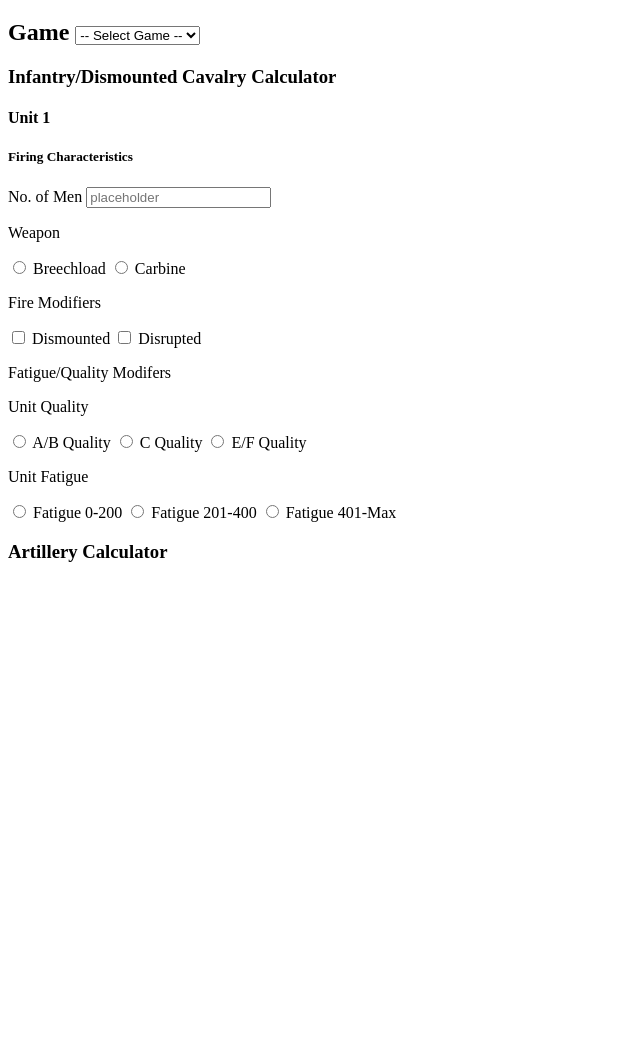
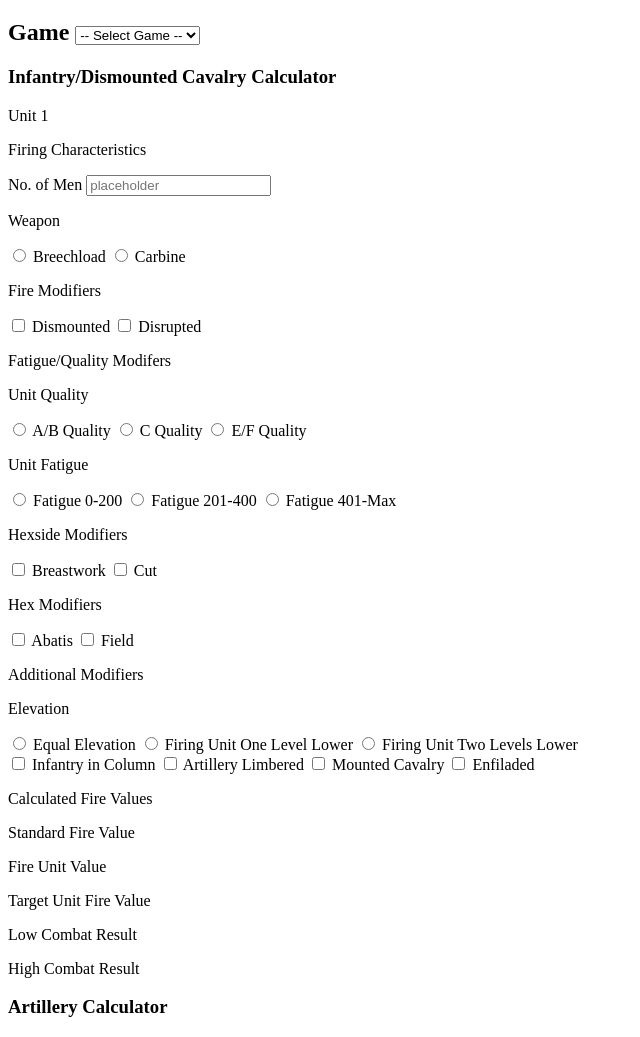
Before and after one commit to cvasquez23/cwb-calculator, an Electron app: page index.html in a window 800 px wide. Shown: the part 61-1098 px from the top of the page, without its empty margins (0-640 px from the left). Before the commit the page ends 800 px from the top, so only its background shows below. Drawn offline with Linux system fonts and the light colour scheme.

Commit message:
09.26.2023-2

```diff
--- a/index.html
+++ b/index.html
@@ -20,9 +20,9 @@
         <h3>Infantry/Dismounted Cavalry Calculator</h3>
         <div>
           <!-- Start Unit One Calculator -->
-          <h4>Unit 1</h4>
+          <p>Unit 1</p>
           <!-- Start Firing Characteristics -->
-          <h5>Firing Characteristics</h5>
+          <p>Firing Characteristics</p>
           <p>
             No. of Men
             <input id="unit1MenFiring" type="text" placeholder="placeholder" />
@@ -30,12 +30,7 @@
           <!-- Start Weapon Selection -->
           <div>
             <p>Weapon</p>
-            <input
-              type="radio"
-              id="breechload"
-              name="weapon"
-              value="breechload"
-            />
+            <input type="radio" id="breechload" name="weapon" value="breechload" />
             <label for="breechload">Breechload</label>
 
             <input type="radio" id="carbine" name="weapon" value="carbine" />
@@ -45,20 +40,10 @@
           <!-- Start Fire Modifiers -->
           <div>
             <p>Fire Modifiers</p>
-            <input
-              type="checkbox"
-              id="dismounted"
-              name="dismounted"
-              value="Dismounted"
-            />
+            <input type="checkbox" id="dismounted" name="dismounted" value="Dismounted" />
             <label for="dismounted"> Dismounted</label>
 
-            <input
-              type="checkbox"
-              id="disrupted"
-              name="disrupted"
-              value="Disrupted"
-            />
+            <input type="checkbox" id="disrupted" name="disrupted" value="Disrupted" />
             <label for="Disrupted"> Disrupted</label>
           </div>
           <!-- End Fire Modifiers -->
@@ -66,49 +51,97 @@
           <div>
             <p>Fatigue/Quality Modifers</p>
             <p>Unit Quality</p>
-            <input
-              type="radio"
-              id="qualityAB"
-              name="quality"
-              value="qualityAB"
-            />
+
+            <input type="radio" id="qualityAB" name="quality" value="qualityAB" />
             <label for="qualityAB">A/B Quality</label>
 
             <input type="radio" id="qualityC" name="quality" value="qualityC" />
             <label for="qualityC">C Quality</label>
 
-            <input
-              type="radio"
-              id="qualityEF"
-              name="quality"
-              value="qualityEF"
-            />
+            <input type="radio" id="qualityEF" name="quality" value="qualityEF" />
             <label for="qualityEF">E/F Quality</label>
             <p>Unit Fatigue</p>
-            <input
-              type="radio"
-              id="fatigueLow"
-              name="fatigue"
-              value="fatigueLow"
-            />
+            <input type="radio" id="fatigueLow" name="fatigue" value="fatigueLow" />
             <label for="fatigueLow">Fatigue 0-200</label>
 
-            <input
-              type="radio"
-              id="fatigueMed"
-              name="fatigue"
-              value="fatigueMed"
-            />
+            <input type="radio" id="fatigueMed" name="fatigue" value="fatigueMed" />
             <label for="fatigueMed">Fatigue 201-400</label>
 
-            <input
-              type="radio"
-              id="fatigueHigh"
-              name="fatigue"
-              value="fatigueHigh"
-            />
+            <input type="radio" id="fatigueHigh" name="fatigue" value="fatigueHigh" />
             <label for="fatigueHigh">Fatigue 401-Max</label>
           </div>
+          <!-- End Fatigue/Quality Modifiers -->
+          <!-- Start Hexside Modifiers -->
+          <div>
+            <p>Hexside Modifiers</p>
+
+            <input type="checkbox" id="breastwork" name="breastwork" value="Breastwork" />
+            <label for="Breastwork"> Breastwork</label>
+
+            <input type="checkbox" id="cut" name="cut" value="Cut" />
+            <label for="Cut"> Cut</label>
+          </div>
+          <!-- End Hexside Modifiers -->
+          <!-- Hex Modifiers -->
+          <div>
+            <p>Hex Modifiers</p>
+
+            <input type="checkbox" id="abatis" name="abatis" value="Abatis" />
+            <label for="Abatis"> Abatis</label>
+
+            <input type="checkbox" id="field" name="field" value="Field" />
+            <label for="Field"> Field</label>
+          </div>
+          <!-- End Hex Modifiers -->
+          <!-- Start Additional Modifiers -->
+          <div>
+            <p>Additional Modifiers</p>
+
+            <p>Elevation</p>
+            <input type="radio" id="elevationSame" name="elevation" value="elevationSame" />
+            <label for="elevationSame">Equal Elevation</label>
+
+            <input type="radio" id="elevationOne" name="elevation" value="elevationOne" />
+            <label for="elevationOne">Firing Unit One Level Lower</label>
+
+            <input type="radio" id="elevationTwo" name="elevation" value="elevationTwo" />
+            <label for="elevationTwo">Firing Unit Two Levels Lower</label>
+
+            <br />
+
+            <input type="checkbox" id="infantryColumn" name="infantryColumn" value="infantryColumn" />
+            <label for="infantryColumn"> Infantry in Column</label>
+
+            <input type="checkbox" id="limberedArt" name="limberedArt" value="limberedArt" />
+            <label for="limberedArt"> Artillery Limbered</label>
+
+            <input type="checkbox" id="mounted" name="mounted" value="Mounted" />
+            <label for="Mounted"> Mounted Cavalry</label>
+
+            <input type="checkbox" id="enfiladed" name="enfiladed" value="Enfiladed" />
+            <label for="Enfiladed"> Enfiladed</label>
+          </div>
+          <!-- End Additional Modifiers -->
+          <!-- Start Calculated Fire Values -->
+          <div>
+            <p>Calculated Fire Values</p>
+
+            <p>Standard Fire Value</p>
+            <output name="standardFireValue"></output>
+
+            <p>Fire Unit Value</p>
+            <output name="fireUnitValue"></output>
+
+            <p>Target Unit Fire Value</p>
+            <output name="targetUnitFireValue"></output>
+
+            <p>Low Combat Result</p>
+            <u><output name="lowCombatResult"></output></u>
+
+            <p>High Combat Result</p>
+            <output name="highCombatResult"></output>
+          </div>
+          <!-- End Calculated Fire Values -->
         </div>
         <!-- End Unit One Calculator -->
       </div>
```
Also changed, not shown: README.md.
